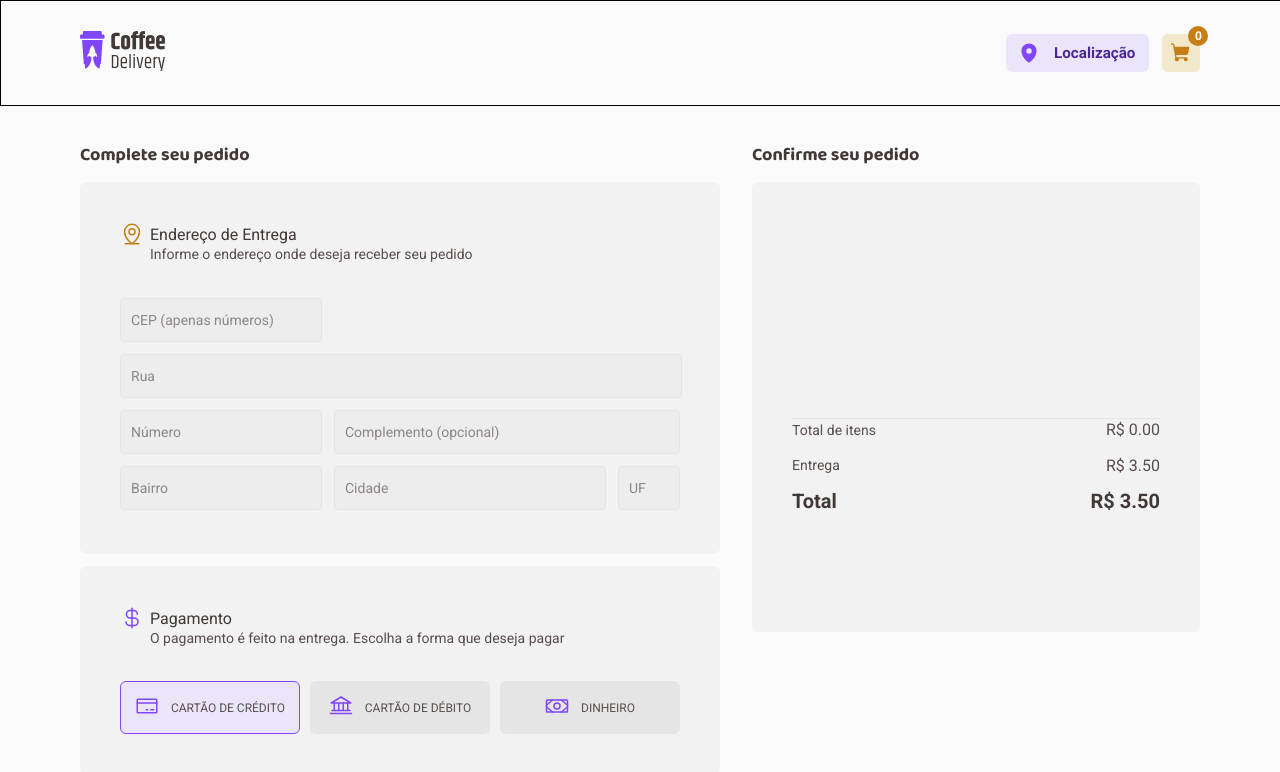
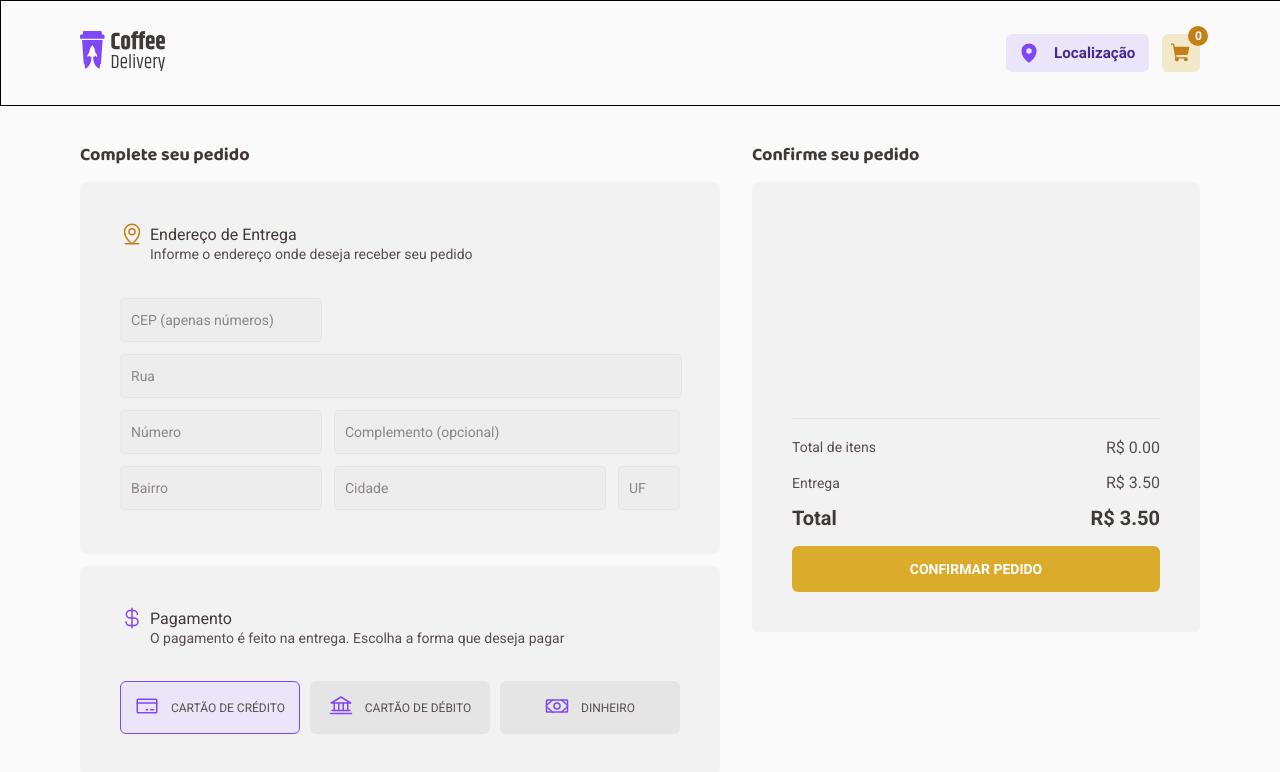
Before and after one commit to eoliveiradev/Coffee-Delivery, a React (Vite) app: page /checkout in a window 1280 px wide. Shown: the top 772 px of the page. Built offline with nearby package versions, Linux system fonts and the light colour scheme.

Commit message:
Styled ConfirmOrderButton

```diff
--- a/src/App.tsx
+++ b/src/App.tsx
@@ -4,7 +4,6 @@ import { ThemeProvider } from 'styled-components';
 import { Router } from './Router';
 import { GlobalStyle } from './styles/global';
 import { defaultTheme } from './styles/themes/defaultTheme';
-import { coffeItemType } from './data/Menu/MenuItems';
 
 interface ShoppingCartItem{
   id: number;
--- a/src/components/ProductDisplay/ProductDisplay.tsx
+++ b/src/components/ProductDisplay/ProductDisplay.tsx
@@ -33,7 +33,7 @@ export function ProductDisplay(props: productDisplayProps) {
       setShoppingCart([...shoppingCart, {
         "id": props.product.id,
         "quantity": amountOfProducts,
-        "price": props.product.price
+        "price": props.product.price,
       }])
     }
     setAmountOfProducts(0)
--- a/src/pages/Checkout/components/ConfirmOrder/ConfirmOrder.tsx
+++ b/src/pages/Checkout/components/ConfirmOrder/ConfirmOrder.tsx
@@ -1,5 +1,5 @@
 import { CartItemDisplay } from "../../../../components/CartItemDisplay/CartItemDisplay";
-import { ConfirmOrderContainer, ConfirmOrderWrapper, OrderViewer } from "./styles";
+import { ConfirmOrderButton, ConfirmOrderContainer, ConfirmOrderWrapper, OrderViewer } from "./styles";
 import { MenuItems } from "../../../../data/Menu/MenuItems";
 import { ShoppingCartContext } from "../../../../App";
 import { useContext } from "react";
@@ -33,6 +33,7 @@ export function ConfirmOrder() {
           })}
         </OrderViewer>
         <OrderTotalPrice itemsTotal={orderTotalPrice} deliveryPrice={3.50} curencySymbol={"R$"}/>
+        <ConfirmOrderButton type="submit">CONFIRMAR PEDIDO</ConfirmOrderButton>
       </ConfirmOrderWrapper>
     </ConfirmOrderContainer>
   )
--- a/src/pages/Checkout/components/ConfirmOrder/styles.ts
+++ b/src/pages/Checkout/components/ConfirmOrder/styles.ts
@@ -15,6 +15,7 @@ export const ConfirmOrderContainer = styled.section`
 export const ConfirmOrderWrapper = styled.div`
   display: flex;
   flex-direction: column;
+  justify-content: space-between;
   align-items: center;
 
   width: 100%;
@@ -70,3 +71,21 @@ export const OrderViewer = styled.div`
     }
   }
 `
+
+export const ConfirmOrderButton = styled.button`
+  display: flex;
+  justify-content: center;
+  align-items: center;
+
+  width: 100%;
+  height: 46px;
+
+  font-size: 0.875rem;
+  font-weight: 700;
+  color: ${props => props.theme["base-colors"]["white"]};
+
+  border-radius: 6px;
+
+  background-color: ${props => props.theme["product-colors"]["yellow"]};
+
+`
```
